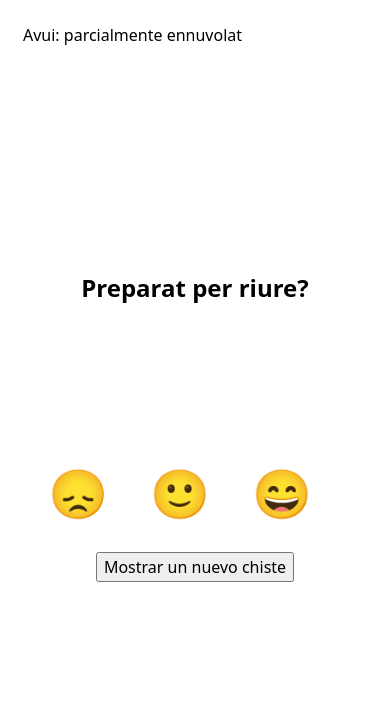
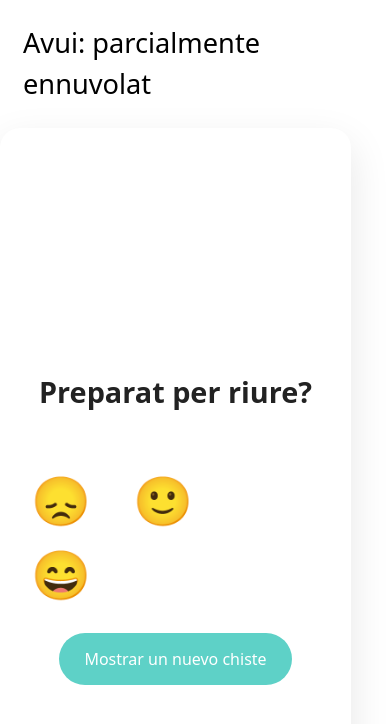
Before and after one commit to josep100/sprint_4_typescript_api, a website built with Vite: page index.html in a window 390 px wide. Both pictures are taken after a click on the button "Mostrar un nuevo chiste". Built offline with nearby package versions, Linux system fonts and the light colour scheme; no server answers.

Commit message:
implemented layout

```diff
--- a/src/css/style.css
+++ b/src/css/style.css
@@ -1,23 +1,37 @@
 #contentJoke{
     display: flex;
     flex-direction: column;
+    justify-content: center;
     align-items: center;
+    height: calc(100vh - 88.6px);
 }
 
 #contentJoke h1{
-    margin-bottom: 100px;
+    color: #fff;
+    font-size: 2rem;
+    margin-bottom: 25px;
 }
 
 #contentJoke p{
-    margin-bottom: 50px;
+    color: #f1f1f1;
+    font-size: 1.1rem;
+    max-width: 560px;
+    margin-bottom: 35px;
 }
 
-header{
-    margin-bottom: 200px;
+#nextJoke{
+    background: #f7c84a; /* amarillo */
+    color: #000;
+    padding: 14px 35px;
+    border-radius: 30px;
+    font-size: 1.1rem;
+    border: 3px solid #000;
+    cursor: pointer;
 }
 
 #tiempo {
     padding: 23px;
+    font-size: 1.7rem;
 }
 
 article{
@@ -30,4 +44,87 @@ article button{
     border: none;
     margin-right: 30px;
     cursor: pointer;
+    transition: transform 0.2s ease;
 }
+
+article button:hover{
+    transform: scale(1.15);
+}
+
+.shape-1{
+    background-image: url("../assets/shapes/shape-1.svg");
+    background-repeat: no-repeat;
+    background-size: 60% auto; /* o contain */
+    background-position: center;
+    width: 100%;
+    min-height: 800px;
+}
+
+.shape-2{
+    background-image: url("../assets/shapes/shape-2.svg");
+    background-repeat: no-repeat;
+    background-size: 60% auto; /* o contain */
+    background-position: center;
+    width: 100%;
+    min-height: 800px;
+}
+
+.shape-3{
+    background-image: url("../assets/shapes/shape-3.svg");
+    background-repeat: no-repeat;
+    background-size: 60% auto; /* o contain */
+    background-position: center;
+    width: 100%;
+    min-height: 800px;
+}
+
+.shape-4{
+    background-image: url("../assets/shapes/shape-4.svg");
+    background-repeat: no-repeat;
+    background-size: 60% auto; /* o contain */
+    background-position: center;
+    width: 100%;
+    min-height: 800px;
+}
+
+@media (max-width: 768px) {
+    #contentJoke{
+        background-image: none;
+        width: 90%;
+        padding: 40px 25px;
+        background: #ffffff;
+        color: #333;
+        border-radius: 20px;
+        box-shadow: 0 15px 40px rgba(0,0,0,0.1);
+    }
+
+    #contentJoke h1{
+        font-size: 1.8rem;
+        color: #222;
+    }
+
+    #contentJoke p {
+        font-size: 1rem;
+        color: #444;
+        margin-bottom: 25px;
+    }
+
+    #nextJoke {
+        background: #5ed1c7;
+        border: none;
+        box-shadow: none;
+        color: #fff;
+        padding: 14px 25px;
+        font-size: 1rem;
+    }
+
+    #tiempo {
+        display: flex;
+        justify-content: center;
+    }
+
+    main{
+        display: flex;
+        justify-content: center;
+    }
+}
--- /dev/null
+++ b/src/ts/config.ts
@@ -0,0 +1,52 @@
+export const weatherIcons: Record<number, string> = {
+    0: "☀️",
+    1: "🌤️",
+    2: "⛅",
+    3: "☁️",
+    45: "🌫️",
+    48: "🌫️",
+    51: "🌦️",
+    53: "🌦️",
+    55: "🌦️",
+    61: "🌧️",
+    63: "🌧️",
+    65: "🌧️",
+    71: "❄️",
+    73: "❄️",
+    75: "❄️",
+    95: "⛈️",
+};
+
+export interface NormalizedJoke {
+    text: string;  // SIEMPRE este campo
+}
+
+export interface Joke {
+    id: string,
+    joke: string,
+    status: number
+}
+
+export interface WeatherResponse {
+  current_weather: {
+    temperature: number;
+    windspeed: number;
+    weathercode: number;
+    time: string;
+  };
+}
+
+export interface ChuckJoke {
+  icon_url: string;
+  id: string;
+  url: string;
+  value: string; // ← aquí está el chiste
+}
+
+export interface ReportAcudits {
+    joke: string,
+    score: 0 | 1 | 2 | 3,
+    date: string
+}
+
+export const reportAcudits: ReportAcudits[] = [];
--- a/src/ts/jokes.service.ts
+++ /dev/null
@@ -1,47 +0,0 @@
-export interface Joke {
-    id: string,
-    joke: string,
-    status: number
-}
-
-export interface WeatherResponse {
-  current_weather: {
-    temperature: number;
-    windspeed: number;
-    weathercode: number;
-    time: string;
-  };
-}
-
-export interface ChuckJoke {
-  icon_url: string;
-  id: string;
-  url: string;
-  value: string; // ← aquí está el chiste
-}
-
-export interface ReportAcudits {
-    joke: string,
-    score: 0 | 1 | 2 | 3,
-    date: string
-}
-
-export const reportAcudits: ReportAcudits[] = [];
-
-export const fetchData = async <T>(url: string): Promise<T> => {
-    const response = await fetch(url, {
-        headers: { Accept: "application/json" }
-    });
-
-    if (!response.ok) {
-        throw new Error("Ocurrió un error en la petición");
-    }
-
-    const data = await response.json();
-    return data as T;
-};
-
-export const registerScore = (ScoreEntry: ReportAcudits, array:ReportAcudits []) => {
-        array.push(ScoreEntry);
-        console.log(reportAcudits);
-}
--- a/src/ts/main.ts
+++ b/src/ts/main.ts
@@ -1,12 +1,11 @@
-import { fetchData, registerScore,reportAcudits} from "./jokes.service";
-import type { Joke, WeatherResponse, ChuckJoke } from './jokes.service';
+import { fetchData, registerScore} from "./service";
+import {weatherIcons, reportAcudits} from "./config";
+import type { Joke, WeatherResponse, ChuckJoke } from './config';
+import type {NormalizedJoke} from "./config";
+
 
 // Referencias al contenedor principal
 const app = document.querySelector<HTMLDivElement>("#app");
-
-interface NormalizedJoke {
-    text: string;  // SIEMPRE este campo
-}
 
 // Elementos que vamos a usar
 let main: HTMLElement;
@@ -29,6 +28,7 @@ const createUI = () => {
 
   section = document.createElement("section");
   section.id = "contentJoke";
+  section.className ="shape-1";
 
   h1 = document.createElement("h1");
   h1.textContent = "Preparat per riure?";
@@ -91,8 +91,9 @@ const loadWeather = async () => {
     const pTiempo = document.getElementById("tiempo") as HTMLParagraphElement;
     try {
         const weather = await fetchData<WeatherResponse>("https://api.open-meteo.com/v1/forecast?latitude=41.38879&longitude=2.15899&current_weather=true");
-        console.log("tiempo:" + weather.current_weather.temperature);
-        pTiempo.textContent = `${weather.current_weather.temperature}`;
+        const code = weather.current_weather.weathercode;
+        const icon = weatherIcons[code] ?? "❓";
+        pTiempo.textContent = `${icon} | ${weather.current_weather.temperature}ºC`;
     } catch (err) {
         console.error("No se pudo cargar el tiempo");
     }
@@ -112,6 +113,9 @@ const setupEventListeners = () => {
         loadJoke();
         setScore(score);
         score = 0;
+        const shapeClasses = ["shape-1", "shape-2", "shape-3", "shape-4"];
+        const randomIndex = Math.floor(Math.random() * 4);
+        section.className = shapeClasses[randomIndex];
     });
     article.addEventListener("click", (event) => {
           const target = event.target as HTMLButtonElement;
--- /dev/null
+++ b/src/ts/service.ts
@@ -0,0 +1,20 @@
+import type { ReportAcudits} from "./config";
+import { reportAcudits } from "./config";
+
+export const fetchData = async <T>(url: string): Promise<T> => {
+    const response = await fetch(url, {
+        headers: { Accept: "application/json" }
+    });
+
+    if (!response.ok) {
+        throw new Error("Ocurrió un error en la petición");
+    }
+
+    const data = await response.json();
+    return data as T;
+};
+
+export const registerScore = (ScoreEntry: ReportAcudits, array:ReportAcudits []) => {
+        array.push(ScoreEntry);
+        console.log(reportAcudits);
+}
```
Also changed, not shown: test/jokes.servicie.test.ts (+16 -16 lines), src/assets/shapes/shape-1.svg (added), src/assets/shapes/shape-2.svg (added), src/assets/shapes/shape-3.svg (added), src/assets/shapes/shape-4.svg (added).
